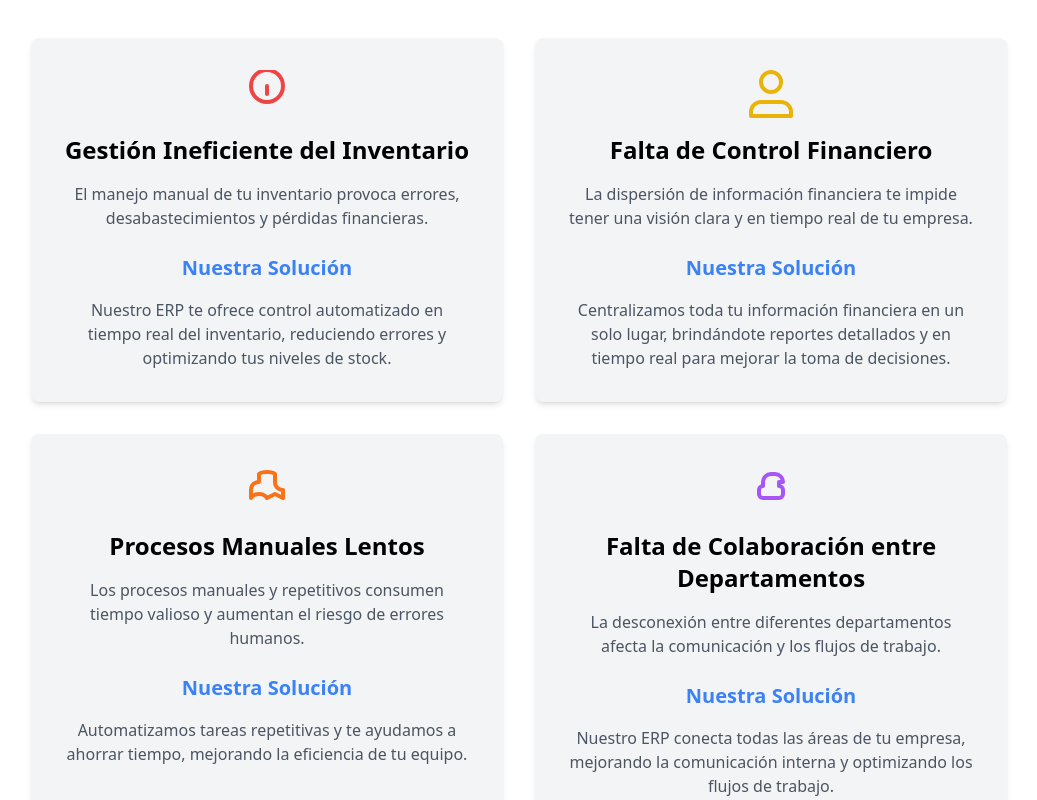
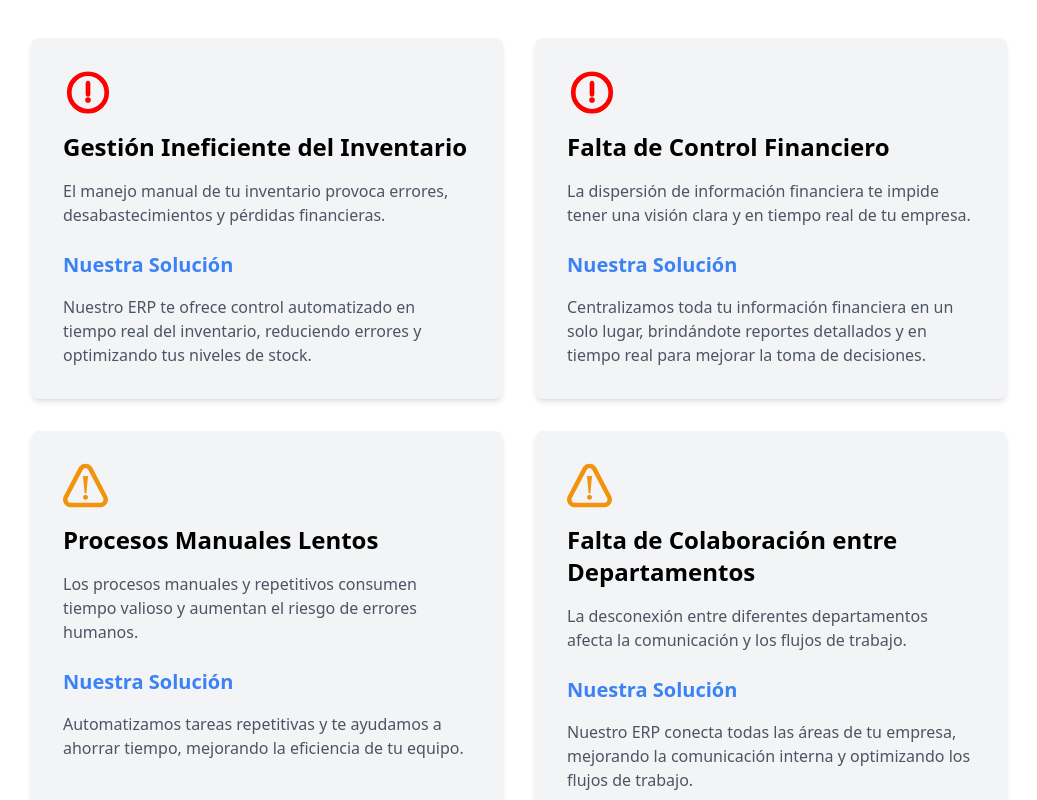
Before and after one commit to 2DAM-202425-PROJECTE/landing-page-joanchorto, a Vue app: page / in a window 1280 px wide. Shown: the part 1680-2480 px from the top of the page, without its empty margins (121-1158 px from the left). Built offline with nearby package versions, Linux system fonts and the light colour scheme.

Commit message:
Modificació de la seccio de Valor

```diff
--- a/src/views/HomeViewV2.vue
+++ b/src/views/HomeViewV2.vue
@@ -12,7 +12,7 @@
     <div class="relative z-10 space-y-10 text-center px-4 sm:px-8 lg:px-16">
       <h1 class="text-4xl sm:text-5xl lg:text-6xl font-bold text-white mb-4 animate-fade-in-down"
           aria-label="ERP JCT">
-        Sistema ERP JCT
+        Hesty ERP
       </h1>
       <h2 class="text-3xl font-semibold text-white">
         Revolucionando las Operaciones Empresariales
@@ -85,7 +85,6 @@
     </div>
   </section>
 
-<!--  Seccion de Valor-->
   <!--  Sección de Problemas y Soluciones ERP-->
   <section id="problemas-soluciones" data-aos="fade-up" class="border-b-2 mx-24 p-10">
     <div class="container mx-auto px-4 py-16">
@@ -100,54 +99,46 @@
       <div class="grid md:grid-cols-2 gap-8">
         <!-- Problema 1 -->
         <div class="bg-gray-100 p-8 rounded-lg shadow-md transition-transform hover:scale-105">
-          <div class="flex justify-center mb-4">
-            <svg class="w-12 h-12 text-red-500" xmlns="http://www.w3.org/2000/svg" fill="none" viewBox="0 0 24 24" stroke="currentColor">
-              <path stroke-linecap="round" stroke-linejoin="round" stroke-width="2" d="M12 8v4m0 4h.01M12 16c4.418 0 8-3.582 8-8S16.418 0 12 0 4 3.582 4 8s3.582 8 8 8z" />
-            </svg>
+          <div class="flex justify-start mb-4">
+            <svg width="50px" height="45px" viewBox="0 0 24.00 24.00" fill="none" xmlns="http://www.w3.org/2000/svg" stroke="#ff0000" transform="matrix(1, 0, 0, 1, 0, 0)"><g id="SVGRepo_bgCarrier" stroke-width="0"></g><g id="SVGRepo_tracerCarrier" stroke-linecap="round" stroke-linejoin="round"></g><g id="SVGRepo_iconCarrier"> <path d="M12 6.25C12.4142 6.25 12.75 6.58579 12.75 7V13C12.75 13.4142 12.4142 13.75 12 13.75C11.5858 13.75 11.25 13.4142 11.25 13V7C11.25 6.58579 11.5858 6.25 12 6.25Z" fill="#ff0000"></path> <path d="M12 17C12.5523 17 13 16.5523 13 16C13 15.4477 12.5523 15 12 15C11.4477 15 11 15.4477 11 16C11 16.5523 11.4477 17 12 17Z" fill="#ff0000"></path> <path fill-rule="evenodd" clip-rule="evenodd" d="M1.25 12C1.25 6.06294 6.06294 1.25 12 1.25C17.9371 1.25 22.75 6.06294 22.75 12C22.75 17.9371 17.9371 22.75 12 22.75C6.06294 22.75 1.25 17.9371 1.25 12ZM12 2.75C6.89137 2.75 2.75 6.89137 2.75 12C2.75 17.1086 6.89137 21.25 12 21.25C17.1086 21.25 21.25 17.1086 21.25 12C21.25 6.89137 17.1086 2.75 12 2.75Z" fill="#ff0000"></path> </g></svg>
           </div>
-          <h3 class="text-2xl font-bold text-center mb-4">Gestión Ineficiente del Inventario</h3>
-          <p class="text-gray-600 text-center mb-6">El manejo manual de tu inventario provoca errores, desabastecimientos y pérdidas financieras.</p>
-          <h4 class="text-xl font-bold text-center mb-4 text-blue-500">Nuestra Solución</h4>
-          <p class="text-gray-600 text-center">Nuestro ERP te ofrece control automatizado en tiempo real del inventario, reduciendo errores y optimizando tus niveles de stock.</p>
+          <h3 class="text-2xl font-bold text-start mb-4">Gestión Ineficiente del Inventario</h3>
+          <p class="text-gray-600 text-start mb-6">El manejo manual de tu inventario provoca errores, desabastecimientos y pérdidas financieras.</p>
+          <h4 class="text-xl font-bold text-start mb-4 text-blue-500">Nuestra Solución</h4>
+          <p class="text-gray-600 text-start">Nuestro ERP te ofrece control automatizado en tiempo real del inventario, reduciendo errores y optimizando tus niveles de stock.</p>
         </div>
 
         <!-- Problema 2 -->
         <div class="bg-gray-100 p-8 rounded-lg shadow-md transition-transform hover:scale-105">
-          <div class="flex justify-center mb-4">
-            <svg class="w-12 h-12 text-yellow-500" xmlns="http://www.w3.org/2000/svg" fill="none" viewBox="0 0 24 24" stroke="currentColor">
-              <path stroke-linecap="round" stroke-linejoin="round" stroke-width="2" d="M12 11c2.761 0 5-2.239 5-5S14.761 1 12 1 7 3.239 7 6s2.239 5 5 5zm-5 5h10a5 5 0 015 5v2H2v-2a5 5 0 015-5z" />
-            </svg>
+          <div class="flex justify-start mb-4">
+            <svg width="50px" height="45px" viewBox="0 0 24.00 24.00" fill="none" xmlns="http://www.w3.org/2000/svg" stroke="#ff0000" transform="matrix(1, 0, 0, 1, 0, 0)"><g id="SVGRepo_bgCarrier" stroke-width="0"></g><g id="SVGRepo_tracerCarrier" stroke-linecap="round" stroke-linejoin="round"></g><g id="SVGRepo_iconCarrier"> <path d="M12 6.25C12.4142 6.25 12.75 6.58579 12.75 7V13C12.75 13.4142 12.4142 13.75 12 13.75C11.5858 13.75 11.25 13.4142 11.25 13V7C11.25 6.58579 11.5858 6.25 12 6.25Z" fill="#ff0000"></path> <path d="M12 17C12.5523 17 13 16.5523 13 16C13 15.4477 12.5523 15 12 15C11.4477 15 11 15.4477 11 16C11 16.5523 11.4477 17 12 17Z" fill="#ff0000"></path> <path fill-rule="evenodd" clip-rule="evenodd" d="M1.25 12C1.25 6.06294 6.06294 1.25 12 1.25C17.9371 1.25 22.75 6.06294 22.75 12C22.75 17.9371 17.9371 22.75 12 22.75C6.06294 22.75 1.25 17.9371 1.25 12ZM12 2.75C6.89137 2.75 2.75 6.89137 2.75 12C2.75 17.1086 6.89137 21.25 12 21.25C17.1086 21.25 21.25 17.1086 21.25 12C21.25 6.89137 17.1086 2.75 12 2.75Z" fill="#ff0000"></path> </g></svg>
           </div>
-          <h3 class="text-2xl font-bold text-center mb-4">Falta de Control Financiero</h3>
-          <p class="text-gray-600 text-center mb-6">La dispersión de información financiera te impide tener una visión clara y en tiempo real de tu empresa.</p>
-          <h4 class="text-xl font-bold text-center mb-4 text-blue-500">Nuestra Solución</h4>
-          <p class="text-gray-600 text-center">Centralizamos toda tu información financiera en un solo lugar, brindándote reportes detallados y en tiempo real para mejorar la toma de decisiones.</p>
+          <h3 class="text-2xl font-bold text-start mb-4">Falta de Control Financiero</h3>
+          <p class="text-gray-600 text-start mb-6">La dispersión de información financiera te impide tener una visión clara y en tiempo real de tu empresa.</p>
+          <h4 class="text-xl font-bold text-start mb-4 text-blue-500">Nuestra Solución</h4>
+          <p class="text-gray-600 text-start">Centralizamos toda tu información financiera en un solo lugar, brindándote reportes detallados y en tiempo real para mejorar la toma de decisiones.</p>
         </div>
 
         <!-- Problema 3 -->
         <div class="bg-gray-100 p-8 rounded-lg shadow-md transition-transform hover:scale-105">
-          <div class="flex justify-center mb-4">
-            <svg class="w-12 h-12 text-orange-500" xmlns="http://www.w3.org/2000/svg" fill="none" viewBox="0 0 24 24" stroke="currentColor">
-              <path stroke-linecap="round" stroke-linejoin="round" stroke-width="2" d="M4 16s1-2 4-2 4 2 4 2 4-2 4-2 4 2 4 2v-4s-4 0-4-4V4s-1-1-4-1-4 1-4 1v4s-4 0-4 4v4z" />
-            </svg>
+          <div class="flex justify-start mb-4">
+            <svg fill="#f2930d" height="45px" width="45px" version="1.1" id="Capa_1" xmlns="http://www.w3.org/2000/svg" xmlns:xlink="http://www.w3.org/1999/xlink" viewBox="0 0 299.467 299.467" xml:space="preserve"><g id="SVGRepo_bgCarrier" stroke-width="0"></g><g id="SVGRepo_tracerCarrier" stroke-linecap="round" stroke-linejoin="round"></g><g id="SVGRepo_iconCarrier"> <g> <path d="M293.588,219.182L195.377,32.308c-8.939-17.009-26.429-27.575-45.644-27.575s-36.704,10.566-45.644,27.575L5.879,219.182 c-8.349,15.887-7.77,35.295,1.509,50.647c9.277,15.36,26.189,24.903,44.135,24.903h196.422c17.943,0,34.855-9.542,44.133-24.899 C301.357,254.477,301.936,235.069,293.588,219.182z M266.4,254.319c-3.881,6.424-10.953,10.414-18.456,10.414H51.522 c-7.505,0-14.576-3.99-18.457-10.417c-3.88-6.419-4.121-14.534-0.63-21.177l98.211-186.876 c3.737-7.112,11.052-11.531,19.087-11.531s15.35,4.418,19.087,11.531l98.211,186.876 C270.522,239.782,270.281,247.897,266.4,254.319z"></path> <polygon points="144.037,201.424 155.429,201.424 166.545,87.288 132.92,87.288 "></polygon> <path d="M149.733,212.021c-8.98,0-16.251,7.272-16.251,16.252c0,8.971,7.271,16.251,16.251,16.251 c8.979,0,16.251-7.28,16.251-16.251C165.984,219.294,158.713,212.021,149.733,212.021z"></path> </g> </g></svg>
           </div>
-          <h3 class="text-2xl font-bold text-center mb-4">Procesos Manuales Lentos</h3>
-          <p class="text-gray-600 text-center mb-6">Los procesos manuales y repetitivos consumen tiempo valioso y aumentan el riesgo de errores humanos.</p>
-          <h4 class="text-xl font-bold text-center mb-4 text-blue-500">Nuestra Solución</h4>
-          <p class="text-gray-600 text-center">Automatizamos tareas repetitivas y te ayudamos a ahorrar tiempo, mejorando la eficiencia de tu equipo.</p>
+          <h3 class="text-2xl font-bold text-start mb-4">Procesos Manuales Lentos</h3>
+          <p class="text-gray-600 text-start mb-6">Los procesos manuales y repetitivos consumen tiempo valioso y aumentan el riesgo de errores humanos.</p>
+          <h4 class="text-xl font-bold text-start mb-4 text-blue-500">Nuestra Solución</h4>
+          <p class="text-gray-600 text-start">Automatizamos tareas repetitivas y te ayudamos a ahorrar tiempo, mejorando la eficiencia de tu equipo.</p>
         </div>
 
         <!-- Problema 4 -->
         <div class="bg-gray-100 p-8 rounded-lg shadow-md transition-transform hover:scale-105">
-          <div class="flex justify-center mb-4">
-            <svg class="w-12 h-12 text-purple-500" xmlns="http://www.w3.org/2000/svg" fill="none" viewBox="0 0 24 24" stroke="currentColor">
-              <path stroke-linecap="round" stroke-linejoin="round" stroke-width="2" d="M16 8v2a2 2 0 012 2v2a2 2 0 01-2 2H8a2 2 0 01-2-2v-2a2 2 0 012-2V8a4 4 0 014-4h2a4 4 0 014 4z" />
-            </svg>
+          <div class="flex justify-start mb-4">
+            <svg fill="#f2930d" height="45px" width="45px" version="1.1" id="Capa_1" xmlns="http://www.w3.org/2000/svg" xmlns:xlink="http://www.w3.org/1999/xlink" viewBox="0 0 299.467 299.467" xml:space="preserve"><g id="SVGRepo_bgCarrier" stroke-width="0"></g><g id="SVGRepo_tracerCarrier" stroke-linecap="round" stroke-linejoin="round"></g><g id="SVGRepo_iconCarrier"> <g> <path d="M293.588,219.182L195.377,32.308c-8.939-17.009-26.429-27.575-45.644-27.575s-36.704,10.566-45.644,27.575L5.879,219.182 c-8.349,15.887-7.77,35.295,1.509,50.647c9.277,15.36,26.189,24.903,44.135,24.903h196.422c17.943,0,34.855-9.542,44.133-24.899 C301.357,254.477,301.936,235.069,293.588,219.182z M266.4,254.319c-3.881,6.424-10.953,10.414-18.456,10.414H51.522 c-7.505,0-14.576-3.99-18.457-10.417c-3.88-6.419-4.121-14.534-0.63-21.177l98.211-186.876 c3.737-7.112,11.052-11.531,19.087-11.531s15.35,4.418,19.087,11.531l98.211,186.876 C270.522,239.782,270.281,247.897,266.4,254.319z"></path> <polygon points="144.037,201.424 155.429,201.424 166.545,87.288 132.92,87.288 "></polygon> <path d="M149.733,212.021c-8.98,0-16.251,7.272-16.251,16.252c0,8.971,7.271,16.251,16.251,16.251 c8.979,0,16.251-7.28,16.251-16.251C165.984,219.294,158.713,212.021,149.733,212.021z"></path> </g> </g></svg>
           </div>
-          <h3 class="text-2xl font-bold text-center mb-4">Falta de Colaboración entre Departamentos</h3>
-          <p class="text-gray-600 text-center mb-6">La desconexión entre diferentes departamentos afecta la comunicación y los flujos de trabajo.</p>
-          <h4 class="text-xl font-bold text-center mb-4 text-blue-500">Nuestra Solución</h4>
-          <p class="text-gray-600 text-center">Nuestro ERP conecta todas las áreas de tu empresa, mejorando la comunicación interna y optimizando los flujos de trabajo.</p>
+          <h3 class="text-2xl font-bold text-start mb-4">Falta de Colaboración entre Departamentos</h3>
+          <p class="text-gray-600 text-start mb-6">La desconexión entre diferentes departamentos afecta la comunicación y los flujos de trabajo.</p>
+          <h4 class="text-xl font-bold text-start mb-4 text-blue-500">Nuestra Solución</h4>
+          <p class="text-gray-600 text-start">Nuestro ERP conecta todas las áreas de tu empresa, mejorando la comunicación interna y optimizando los flujos de trabajo.</p>
         </div>
       </div>
 
@@ -569,7 +560,7 @@
       <div class="grid md:grid-cols-3 gap-8 mb-12">
         <!-- Contacto de Averías -->
         <div class="bg-gray-100 p-8 rounded-lg shadow-md transition-transform hover:scale-105">
-          <div class="flex justify-center mb-4">
+          <div class="flex justify-start mb-4">
             <svg class="w-12 h-12 text-blue-500" xmlns="http://www.w3.org/2000/svg" fill="none" viewBox="0 0 24 24" stroke="currentColor">
               <path stroke-linecap="round" stroke-linejoin="round" stroke-width="2" d="M3 8l7.89-2.68a2 2 0 011.91.39L21 12M9 21v-4.8M9 16V8M5 8v8m10-8v8" />
             </svg>
@@ -581,7 +572,7 @@
 
         <!-- Contacto de Ventas -->
         <div class="bg-gray-100 p-8 rounded-lg shadow-md transition-transform hover:scale-105">
-          <div class="flex justify-center mb-4">
+          <div class="flex justify-start mb-4">
             <svg class="w-12 h-12 text-green-500" xmlns="http://www.w3.org/2000/svg" fill="none" viewBox="0 0 24 24" stroke="currentColor">
               <path stroke-linecap="round" stroke-linejoin="round" stroke-width="2" d="M3 10h7l5 5 5-5H3m0 4h7m-7 4h13m-4 4h5" />
             </svg>
@@ -593,7 +584,7 @@
 
         <!-- Contacto de Información -->
         <div class="bg-gray-100 p-8 rounded-lg shadow-md transition-transform hover:scale-105">
-          <div class="flex justify-center mb-4">
+          <div class="flex justify-start mb-4">
             <svg class="w-12 h-12 text-purple-500" xmlns="http://www.w3.org/2000/svg" fill="none" viewBox="0 0 24 24" stroke="currentColor">
               <path stroke-linecap="round" stroke-linejoin="round" stroke-width="2" d="M16 8a6 6 0 00-12 0v5a2 2 0 01-2 2h0a2 2 0 002 2v-7m4 3a2 2 0 012 2v4m4-10v5a2 2 0 01-2 2h0a2 2 0 002 2v-4a2 2 0 012-2m0-4V6" />
             </svg>
```
